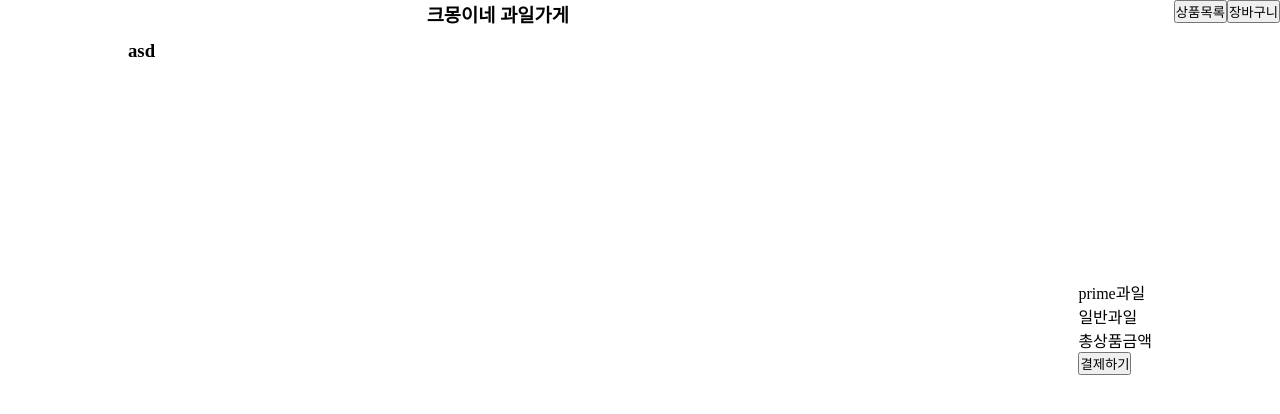
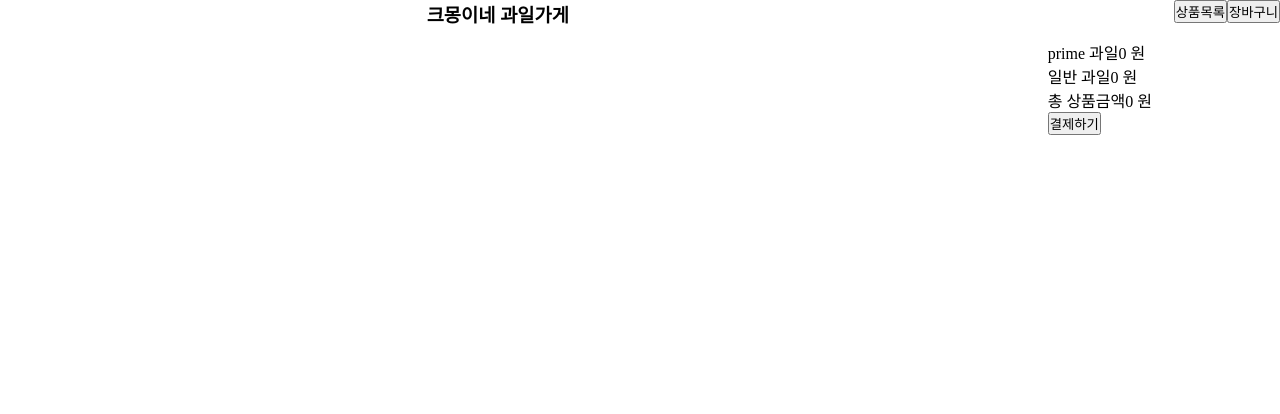
Before and after one commit to dongwook00/my-fruit-shop, a React (Create React App) app: page /#/cart in a window 1280 px wide. Both pictures are taken after a click on the button "결제하기". Shown: the top 414 px of the page. Built offline with nearby package versions, Linux system fonts and the light colour scheme.

Commit message:
add feature: fruits on cart

```diff
--- a/src/components/Cart/Cart.tsx
+++ b/src/components/Cart/Cart.tsx
@@ -1,15 +1,55 @@
 import { Container, StyledCart, LayoutOrderSummary } from './Cart.styles';
-// import { Fruit } from '../common';
+import { createSelector } from 'reselect';
+import { FruitsOnCart } from '../common';
 import OrderSummary from './OrderSummary';
+import { useAppSelector } from '../../redux/hooks';
 
 const Fruits: React.FC = () => {
+  const fruitsOnCart = useAppSelector(
+    createSelector(
+      (state) => state.fruits.list.filter((fruit) => fruit.qty > 0),
+      (cart) => cart.map((fruit) => ({ total: fruit.price * fruit.qty, ...fruit })),
+    ),
+  );
+
+  const summary = useAppSelector(
+    createSelector(
+      (state) => state.fruits.list.filter((fruit) => fruit.qty > 0),
+      (cart) => {
+        const newCart = cart.map((fruit) => ({ total: fruit.price * fruit.qty, ...fruit }));
+        const reduced = newCart.reduce(
+          (acc, curr) => {
+            acc.total += curr.total;
+            if (curr.isPrime) acc.primeTotal += curr.total;
+            else acc.normalTotal += curr.total;
+            return acc;
+          },
+          { total: 0, normalTotal: 0, primeTotal: 0 },
+        );
+
+        return reduced;
+      },
+    ),
+  );
+
   return (
     <Container>
       <StyledCart>
-        <h1>asd</h1>
+        {fruitsOnCart.map((fruit) => (
+          <FruitsOnCart
+            key={fruit.id}
+            id={fruit.id}
+            name={fruit.name}
+            image={fruit.image}
+            qty={fruit.qty}
+            price={fruit.price}
+            total={fruit.total}
+            isPrime={fruit.isPrime}
+          />
+        ))}
       </StyledCart>
       <LayoutOrderSummary>
-        <OrderSummary />
+        <OrderSummary total={summary.total} normalTotal={summary.normalTotal} primeTotal={summary.primeTotal} />
       </LayoutOrderSummary>
     </Container>
   );
--- a/src/components/Cart/OrderSummary.tsx
+++ b/src/components/Cart/OrderSummary.tsx
@@ -1,11 +1,26 @@
 import { StyledOrderSummary } from './OrderSummary.styles';
 
-const OrderSummary: React.FC = () => {
+type Props = {
+  total: number;
+  normalTotal: number;
+  primeTotal: number;
+};
+
+const OrderSummary: React.FC<Props> = ({ total, normalTotal, primeTotal }) => {
   return (
     <StyledOrderSummary>
-      <div className="prime-sum">prime과일</div>
-      <div className="general-sum">일반과일</div>
-      <div className="total">총상품금액</div>
+      <div className="prime-sum">
+        <span className="item">prime 과일</span>
+        <span className="value">{primeTotal} 원</span>
+      </div>
+      <div className="general-sum">
+        <span className="item">일반 과일</span>
+        <span className="value">{normalTotal} 원</span>
+      </div>
+      <div className="total">
+        <span className="item">총 상품금액</span>
+        <span className="value">{total} 원</span>
+      </div>
       <button>결제하기</button>
     </StyledOrderSummary>
   );
--- /dev/null
+++ b/src/components/common/FruitsOnCart/FruitsOnCart.styles.ts
@@ -0,0 +1,46 @@
+import styled from 'styled-components';
+
+export const StyledFruitsOnCart = styled.div`
+  padding: 1rem;
+  display: grid;
+  grid-template-rows: min-content 1fr min-content;
+  grid-template-columns: 1fr;
+
+  .type {
+    color: orange;
+    font-size: 2rem;
+    font-weight: 700;
+    font-style: italic;
+  }
+  .description {
+    padding: 1rem;
+    display: grid;
+    grid-template-rows: 100%;
+    grid-template-columns: 0.4fr 0.6fr;
+  }
+  .text {
+    margin-left: 4rem;
+    .name {
+      font-size: 2rem;
+      margin-bottom: 1.9rem;
+    }
+    .price {
+      font-size: 1.6rem;
+      margin-bottom: 1.3rem;
+    }
+  }
+  .picture {
+    font-size: 8rem;
+  }
+  .stock {
+    margin-bottom: 0.8rem;
+  }
+  .item {
+    color: #727585;
+    margin-right: 0.8rem;
+  }
+  .actions {
+    display: flex;
+    justify-content: end;
+  }
+`;
--- /dev/null
+++ b/src/components/common/FruitsOnCart/FruitsOnCart.tsx
@@ -0,0 +1,41 @@
+import { StyledFruitsOnCart } from './FruitsOnCart.styles';
+import Button from '../Button';
+
+export type FruitsOnCartType = {
+  id: number;
+  name: string;
+  image: string;
+  qty: number;
+  price: number;
+  total: number;
+  isPrime: boolean;
+};
+
+const FruitsOnCart: React.FC<FruitsOnCartType> = (props) => {
+  const { id, name, image, qty, price, total, isPrime } = props;
+  return (
+    <StyledFruitsOnCart>
+      {isPrime && <div className="type">prime</div>}
+      <div className="description">
+        <div className="picture">{image}</div>
+        <div className="text">
+          <h5 className="name">{name}</h5>
+          <div className="price">{`${price}원`}</div>
+          <div className="qty">
+            <span className="item">수량</span>
+            <span className="value">{qty}</span>
+          </div>
+          <div className="">
+            <span className="item">상품금액</span>
+            <span className="value">{total}원</span>
+          </div>
+        </div>
+      </div>
+      <div className="actions">
+        <Button text="취소" callback={() => console.log(id)} />
+      </div>
+    </StyledFruitsOnCart>
+  );
+};
+
+export default FruitsOnCart;
--- a/src/components/common/index.ts
+++ b/src/components/common/index.ts
@@ -1,5 +1,6 @@
 import Button from './Button';
 import Title from './Title';
 import Fruit from './Fruit/Fruit';
+import FruitsOnCart from './FruitsOnCart/FruitsOnCart';
 
-export { Button, Title, Fruit };
+export { Button, Title, Fruit, FruitsOnCart };
--- a/src/hooks/useHttpRequest.ts
+++ b/src/hooks/useHttpRequest.ts
@@ -27,6 +27,7 @@ const useHttpRequest = () => {
   const [errorMessage, setErrorMessage] = useState('');
 
   useEffect(() => {
+    if (fruits.length > 0) return;
     const fetchData = async () => {
       try {
         setIsLoading(true);
--- a/src/redux/fruitsSlice.ts
+++ b/src/redux/fruitsSlice.ts
@@ -1,5 +1,6 @@
 import { createSlice, PayloadAction } from '@reduxjs/toolkit';
 import { FruitType } from '../components/common/Fruit/Fruit';
+import { FILTER_TYPES } from '../components/FruitList';
 
 type State = {
   list: FruitType[];
@@ -8,7 +9,7 @@ type State = {
 
 const initialState: State = {
   list: [],
-  filter: 'all',
+  filter: FILTER_TYPES.all,
 };
 
 export const fruitsSlice = createSlice({
```
